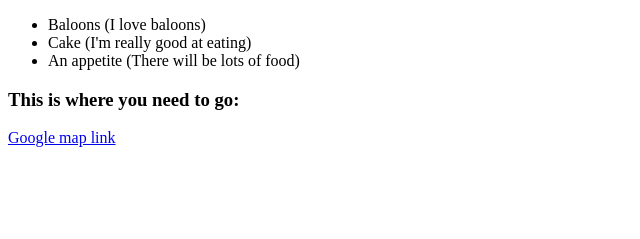
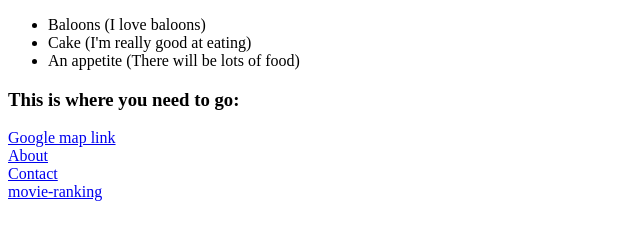
Before and after one commit to jassie16/portfolio-html, a plain HTML site: page index.html in a window 1280 px wide. Shown: the part 457-696 px from the top of the page, without its empty margins (0-640 px from the left). Drawn offline with Linux system fonts and the light colour scheme.

Commit message:
Update index.html

```diff
--- a/index.html
+++ b/index.html
@@ -15,4 +15,7 @@
 <h3>This is where you need to go:</h3>
 <a
   href="https://www.google.com/maps/@35.7040744,139.5577317,3a,75y,289.6h,87.01t,0.72r/data=!3m6!1e1!3m4!1sgT28ssf0BB2LxZ63JNcL1w!2e0!7i13312!8i6656">Google
-  map link</a>
+  map link</a><br>
+  <a href="public/about.html">About</a><br>
+  <a href="public/contact.html">Contact</a><br>
+  <a href="public/movie-ranking.html">movie-ranking</a>
```
